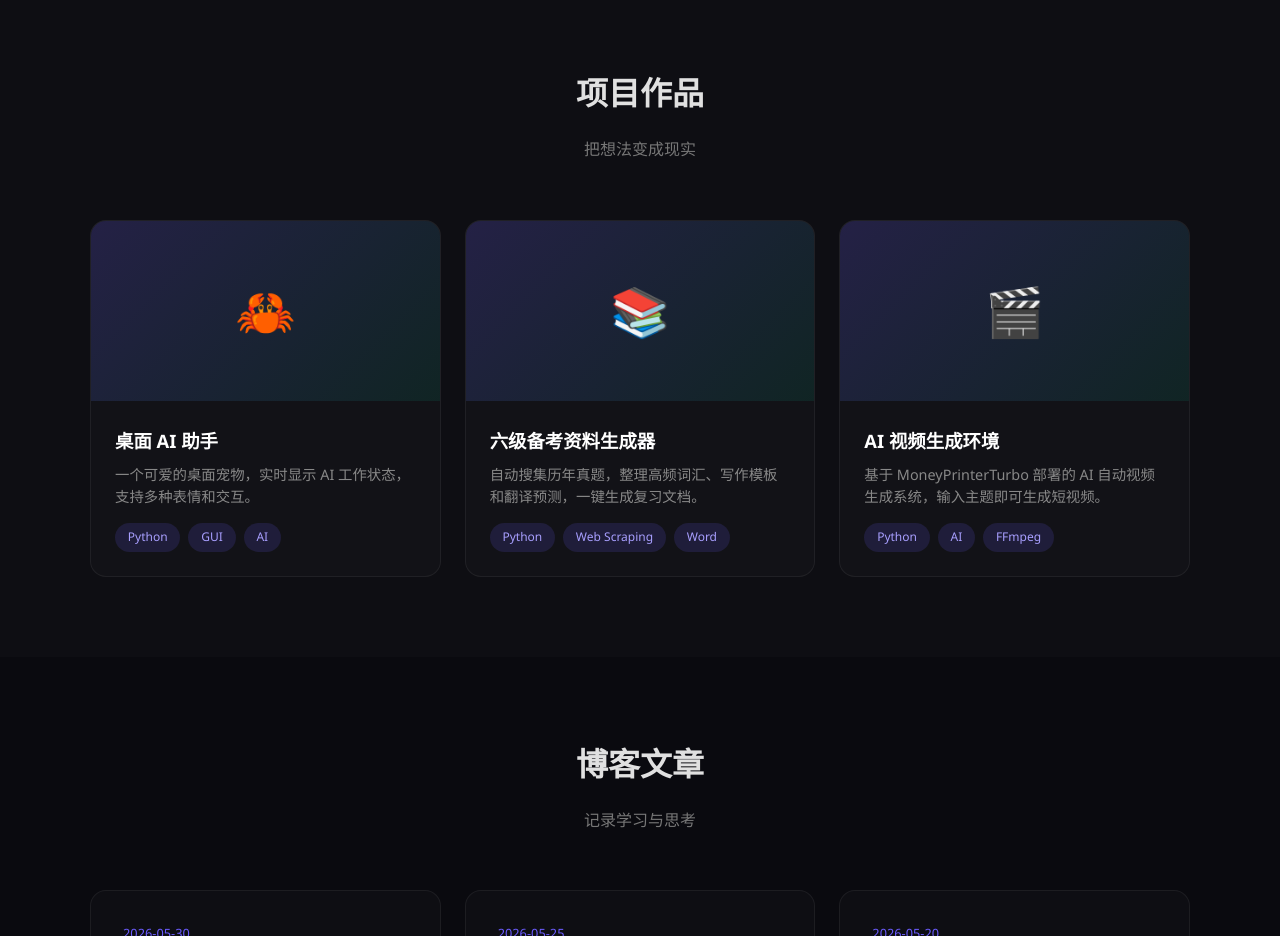
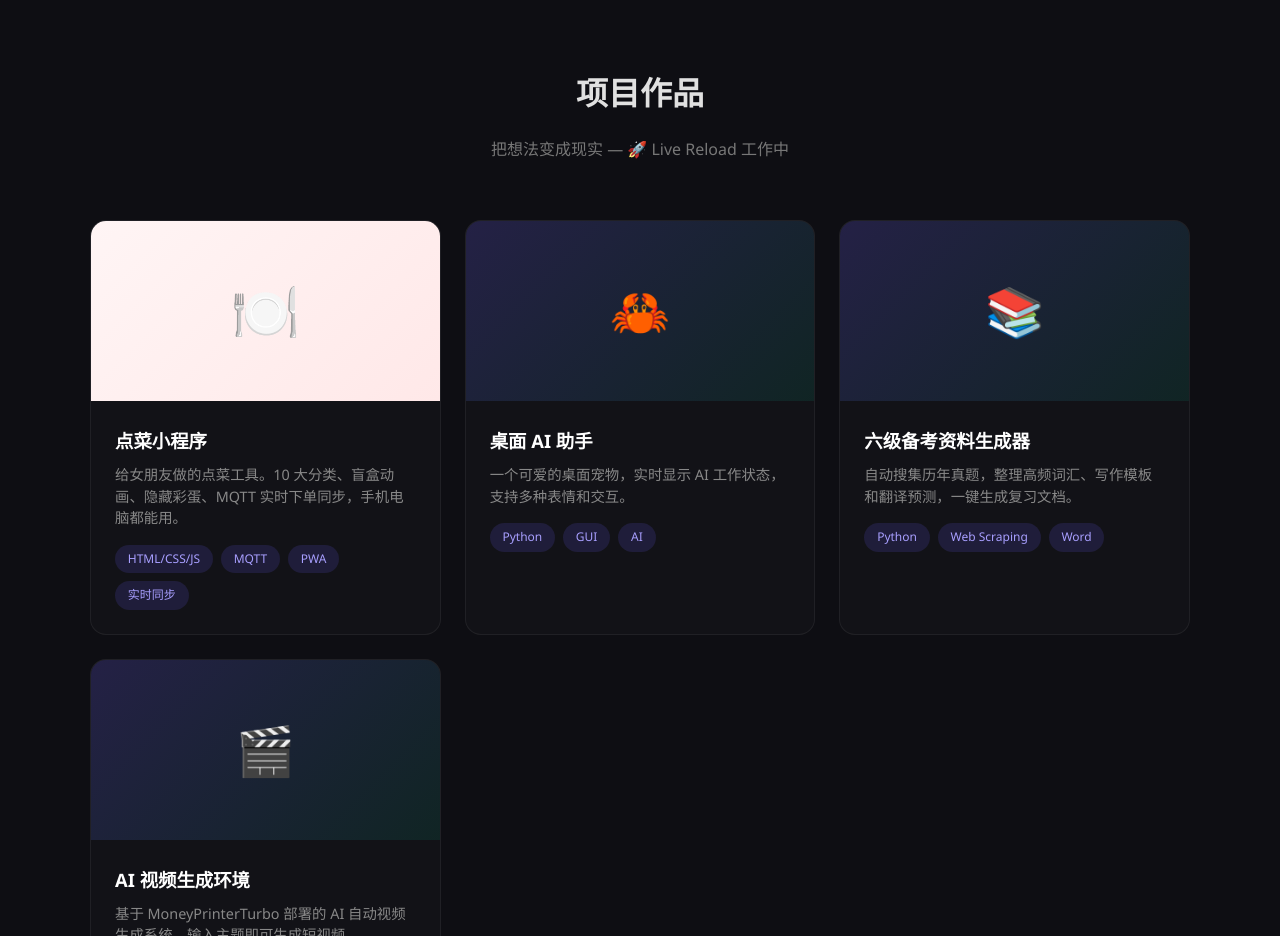
Before and after one commit to Boshaw04/Boshaw04.github.io, a plain HTML site: page index.html in a window 1280 px wide. Shown: the part 1840-2776 px from the top of the page. Drawn offline with Linux system fonts and the light colour scheme.

Commit message:
📂 作品集新增：点菜小程序

```diff
--- a/index.html
+++ b/index.html
@@ -291,8 +291,20 @@
 <section id="projects">
   <div class="container">
     <h2 class="section-title">项目作品</h2>
-    <p class="section-subtitle">把想法变成现实</p>
+    <p class="section-subtitle">把想法变成现实 — 🚀 Live Reload 工作中</p>
     <div class="project-grid">
+      <div class="project-card">
+        <div class="project-image" style="background:linear-gradient(135deg,#fff5f5,#ffe8e8)">
+          <span style="font-size:3.5rem">🍽️</span>
+        </div>
+        <div class="project-info">
+          <h3>点菜小程序</h3>
+          <p>给女朋友做的点菜工具。10 大分类、盲盒动画、隐藏彩蛋、MQTT 实时下单同步，手机电脑都能用。</p>
+          <div class="project-tags">
+            <span class="tag">HTML/CSS/JS</span><span class="tag">MQTT</span><span class="tag">PWA</span><span class="tag">实时同步</span>
+          </div>
+        </div>
+      </div>
       <div class="project-card">
         <div class="project-image">🦀</div>
         <div class="project-info">
```
